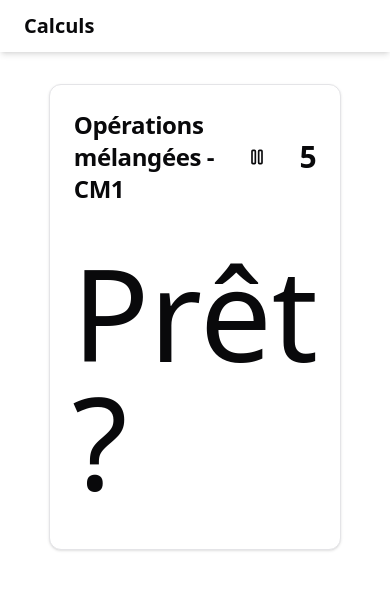
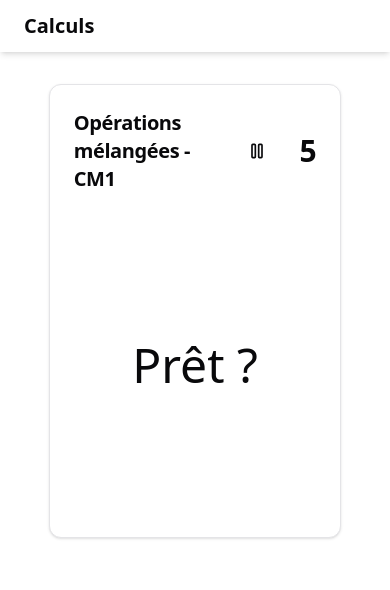
Before and after one commit to wodenp98/calculate, a Next.js app: page /calculs in a window 390 px wide. Shown: the top 590 px of the page. Built offline with nearby package versions, Linux system fonts and the light colour scheme.

Commit message:
responsive

```diff
--- a/components/Calculs/calculs.tsx
+++ b/components/Calculs/calculs.tsx
@@ -139,7 +139,9 @@ const Calculs: React.FC = () => {
         <Card className="w-3/4">
           <CardHeader>
             <CardTitle className="flex justify-between items-center">
-              <div className="text-2xl">{getOperationTitle()} - CM1</div>
+              <div className="text-xl md:text-2xl">
+                {getOperationTitle()} - CM1
+              </div>
               <div className="flex items-center justify-between space-x-4 w-28">
                 <Button variant="ghost" onClick={togglePause}>
                   {isPaused ? <Play size={20} /> : <Pause size={20} />}
@@ -148,7 +150,7 @@ const Calculs: React.FC = () => {
               </div>
             </CardTitle>
           </CardHeader>
-          <CardContent className="text-9xl flex items-center justify-center h-80">
+          <CardContent className="text-5xl md:text-9xl flex items-center justify-center h-80">
             {currentCalculation ? currentCalculation : "Prêt ?"}
           </CardContent>
         </Card>
```
